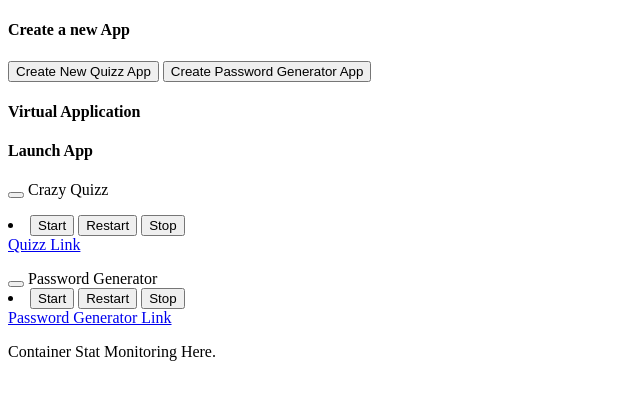
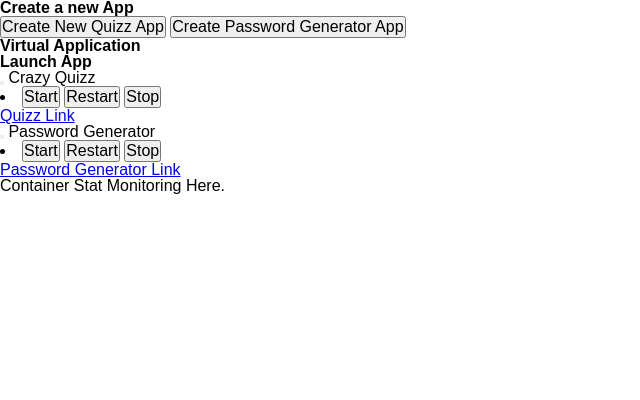
Before and after one commit to Br-uce/Super-Slack-Saver, a plain HTML site: page index.html in a window 1280 px wide. Shown: the whole page, without its empty margins (0-640 px from the left). Drawn offline with nearby package versions, Linux system fonts and the light colour scheme.

Commit message:
added a reset css in the assets/css folder . linked it into the HTML

```diff
--- /dev/null
+++ b/assets/css/reset.css
@@ -0,0 +1,38 @@
+* {
+    margin: 0;
+    padding: 0;
+    box-sizing: border-box;
+}
+
+html {
+    height: 100%;
+}
+
+body {
+    min-height: 100%;
+    line-height: 1;
+    font-family: sans-serif;
+}
+
+h1,
+h2,
+h3 {
+    font-size: 100%;
+}
+
+input,
+select,
+option,
+optgroup,
+textarea,
+button,
+pre,
+code {
+    font-size: 100%;
+    font-family: inherit;
+}
+
+ol,
+ul {
+    list-style: none;
+}
--- a/index.html
+++ b/index.html
@@ -1,19 +1,22 @@
 <!DOCTYPE html>
 <html lang="en">
+
 <head>
     <meta charset="UTF-8">
     <meta name="viewport" content="width=device-width, initial-scale=1.0">
     <meta http-equiv="X-UA-Compatible" content="ie=edge">
+    <link rel="stylesheet" href="./assets/css/reset.css" />
     <link rel="stylesheet" href="./assets/css/style.css" />
     <title>Super Slack Saver</title>
 </head>
+
 <body>
     <main>
         <!-- This Div is for the app buttons to launch the apps in the server.-->
         <div id="appbox">
             <h4>Create a new App</h4>
-                <button type = "submit" class = "appbtn">Create New Quizz App</button>
-                <button type = "submit" class = "appbtn">Create Password Generator App</button>
+            <button type="submit" class="appbtn">Create New Quizz App</button>
+            <button type="submit" class="appbtn">Create Password Generator App</button>
         </div>
         <!-- This Div is for the Docker API box of most everything.-->
         <div>
@@ -23,14 +26,14 @@
             <!-- This is tghe first app's Docker API information.-->
             <p>
             <div>
-                        <button type = "submit" class = "monitorbtn"></button>
+                <button type="submit" class="monitorbtn"></button>
                 Crazy Quizz
                 </p>
                 <!-- This is for the first app's launching box buttons.-->
                 <li>
-                    <button type = "submit" class = "quizzbtn">Start</button>
-                    <button type = "submit" class = "quizzbtn">Restart</button>
-                    <button type = "submit" class = "quizzbtn">Stop</button>
+                    <button type="submit" class="quizzbtn">Start</button>
+                    <button type="submit" class="quizzbtn">Restart</button>
+                    <button type="submit" class="quizzbtn">Stop</button>
                 </li>
                 <!-- This is for the link to the Quizz App's server.-->
                 <a href="#">Quizz Link </a>
@@ -39,14 +42,14 @@
             <!-- This is the second app's Docker API information.-->
             <p>
             <div>
-                    <button type = "submit" class = "monitorbtn"></button>
+                <button type="submit" class="monitorbtn"></button>
                 Password Generator
             </div>
             <!-- This is for the second app's launching box buttons.-->
             <li>
-                    <button type = "submit" class = "pwgbtn">Start</button>
-                    <button type = "submit" class = "pwgbtn">Restart</button>
-                    <button type = "submit" class = "pwgbtn">Stop</button>
+                <button type="submit" class="pwgbtn">Start</button>
+                <button type="submit" class="pwgbtn">Restart</button>
+                <button type="submit" class="pwgbtn">Stop</button>
             </li>
             <!-- This is for the link to the Password Generator App's server.-->
             <a href="#">Password Generator Link </a>
@@ -60,4 +63,5 @@
     <script src="https://code.jquery.com/jquery-3.7.0.min.js"></script>
     <script src="./assets/js/script.js"></script>
 </body>
+
 </html>
```
Lines whose indentation alone changed are shown as unchanged.
